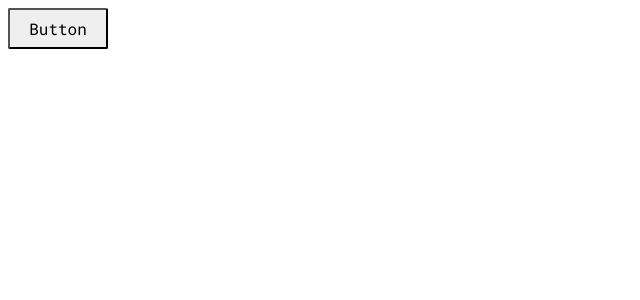
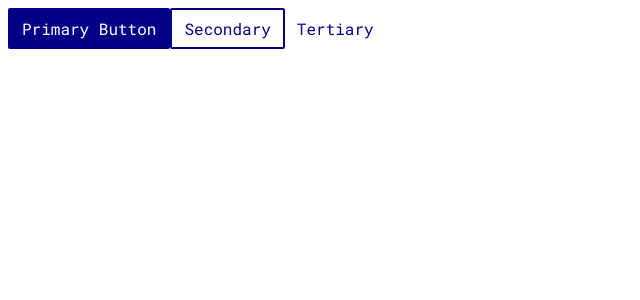
Before and after one commit to beckzayi/ui-button, a React (Create React App) app: page / in a window 1280 px wide. Shown: the top 300 px of the page, without its empty margins (0-640 px from the left). Built offline with nearby package versions, Linux system fonts and the light colour scheme.

Commit message:
apply defaultTheme to Buttons.js

```diff
--- a/src/App.js
+++ b/src/App.js
@@ -1,10 +1,12 @@
 import React from 'react';
-import { Button } from './components/Buttons';
+import { PrimaryButton, SecondaryButton, TertiaryButton } from './components/Buttons';
 
-function App() {
+const App = () => {
   return (
     <div className="App">
-      <Button>Button</Button>
+      <PrimaryButton>Primary Button</PrimaryButton>
+      <SecondaryButton>Secondary</SecondaryButton>
+      <TertiaryButton>Tertiary</TertiaryButton>
     </div>
   );
 }
--- a/src/components/Buttons.js
+++ b/src/components/Buttons.js
@@ -1,15 +1,36 @@
-import React from 'react';
 import styled from 'styled-components';
-import { primaryFont, typeScale } from '../utils';
+import { defaultTheme, typeScale } from '../utils';
 
 const Button = styled.button`
     padding: 8px 12px;
     border-radius: 2px;
     min-width: 100px;
     cursor: pointer;
-    font-family: ${primaryFont};
+    font-family: ${defaultTheme.primaryFont};
     font-size: ${typeScale.paragraph};
     transition: background-color 0.2s linear, color 0.2s linear;
 `;
 
-export {Button};
+const PrimaryButton = styled(Button)`
+    background-color: ${defaultTheme.primaryColor};
+    border: 2px solid transparent;
+    color: white;
+`;
+
+const SecondaryButton = styled(Button)`
+    background: none;
+    border: 2px solid ${defaultTheme.primaryColor};
+    color: ${defaultTheme.primaryColor};
+`;
+
+const TertiaryButton = styled(Button)`
+    background: none;
+    border: none;
+    color: ${defaultTheme.primaryColor};
+`;
+
+export {
+    PrimaryButton,
+    SecondaryButton,
+    TertiaryButton
+};
--- a/src/utils/themes.js
+++ b/src/utils/themes.js
@@ -1,10 +1,12 @@
-import { blue, neutral, yellow, green, red } from './colors';
-import { primaryFont, typeScale } from './typography';
+import { blue, neutral } from './colors';
+import { primaryFont } from './typography';
 
 export const defaultTheme = {
     primaryColor: blue[300],
     primaryHoverColor: blue[200],
     primaryActiveColor: blue[100],
     textColorOnPrimary: neutral[100],
-    textColor: neutral[600]
+    textColor: neutral[600],
+    textColorInverted: neutral[100],
+    primaryFont: primaryFont
 };
```
